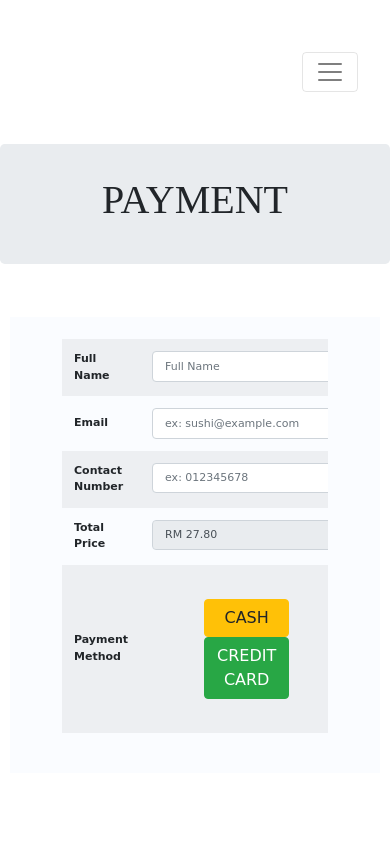
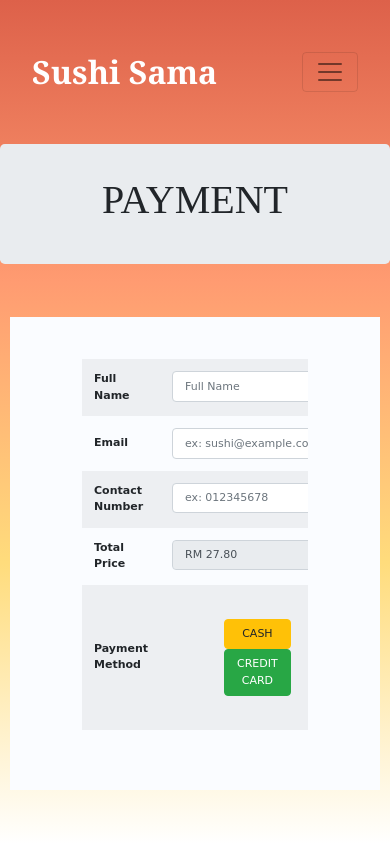
Before and after one commit to mich0292/Restaurant_Website, a PHP site: page /payment.html in a window 390 px wide. Run offline with PHP 8.4, Linux system fonts and the light colour scheme.

Commit message:
Add comment and background color

```diff
--- a/payment.css
+++ b/payment.css
@@ -1,4 +1,4 @@
-.center {
+.center { /* control form to center and font size */
   margin: auto;
   width: 80%;
   padding: 10px;
@@ -6,7 +6,25 @@
   font-family: 'Comic Sans MS';
 }
 
-input[type="text"],input[type="email"]
+fieldset{ /* having space between top and bottom inside of form */
+	padding: 20px;
+}
+
+html { /* do not repeat the linear gradient color */
+    height: 100%;
+}
+body { /* do not repeat the linear gradient color */
+    height: 100%;
+    margin: 0;
+    background-repeat: no-repeat;
+    background-attachment: fixed;
+}
+
+body{ /* set linear gradient color */
+	background-image: linear-gradient(to bottom,#dd614a, #ff9b71, #ffdc7c, #ffffff);
+}
+
+input[type="text"],input[type="email"] /* set font size of input type */
 	{
 		margin-right: 20px;
 	}
@@ -16,7 +34,8 @@
    background-color: #FAFCFF;
 }
 
-legend {
+/*
+	legend {
    background-color: #EBF4FB ;
    margin: 0 auto;
    width: 90%;
@@ -25,22 +44,11 @@
    font-weight: bold;
    font-size: 100%;
 }
+*/
 
 
-@media screen and (max-width: 1025px) {
-    .center {
-		margin: auto;
-		width: 80%;
-		padding: 10px;
-		font-size: 20px;
-	}
-	input[type="text"],input[type="email"]
-	{
-		font-size:20px;
-	}
-}
 
-@media screen and (max-width: 768px) {
+@media screen and (max-width: 768px) { /* control form to center and font size */
     .center {
 		margin: auto;
 		width: 100%;
@@ -50,10 +58,11 @@
 	input[type="text"],input[type="email"]
 	{
 		font-size:20px;
+		margin-right: 0px;
 	}
 }
 
-@media screen and (max-width: 576px) {
+@media screen and (max-width: 576px) { /* control form to center and font size */
     .center {
 		margin: auto;
 		width: 100%;
@@ -63,5 +72,9 @@
 	input[type="text"],input[type="email"]
 	{
 		font-size:11px;
+		margin-right: 0px;
+	}
+	a{
+		font-size:11px!important;
 	}
 }
--- a/payment.html
+++ b/payment.html
@@ -56,7 +56,7 @@
 				<input class="form-control form-control-sm mx-2" type="password" placeholder="Enter Username"
 					aria-label="Search">
 				<button type="button" class="btn btn-light">Login</button>
-				<button type="button" class="btn btn-light ml-2">Register</button>
+
 			</form>
 		</div>
 	</nav>
@@ -100,7 +100,7 @@
 								<tr>
 								  <th class="align-middle">Payment Method</th>
 								  <td>
-								  <div class="col mb-2">
+								    <div class="col">
 										<div class="row">
 											<div class="col-sm-12  col-md-6">
 											<a href="" class="btn btn-block btn-warning text-uppercase">Cash</a>
@@ -114,7 +114,6 @@
 									</div>
 									</td>
 								</tr>
-
 							</tbody>
 						</table>
 					</div>
@@ -122,8 +121,7 @@
 			</div>
 		</div>
  </fieldset>
+ </form>
 
- </form>
- </div>
 </body>
 </html>
```
